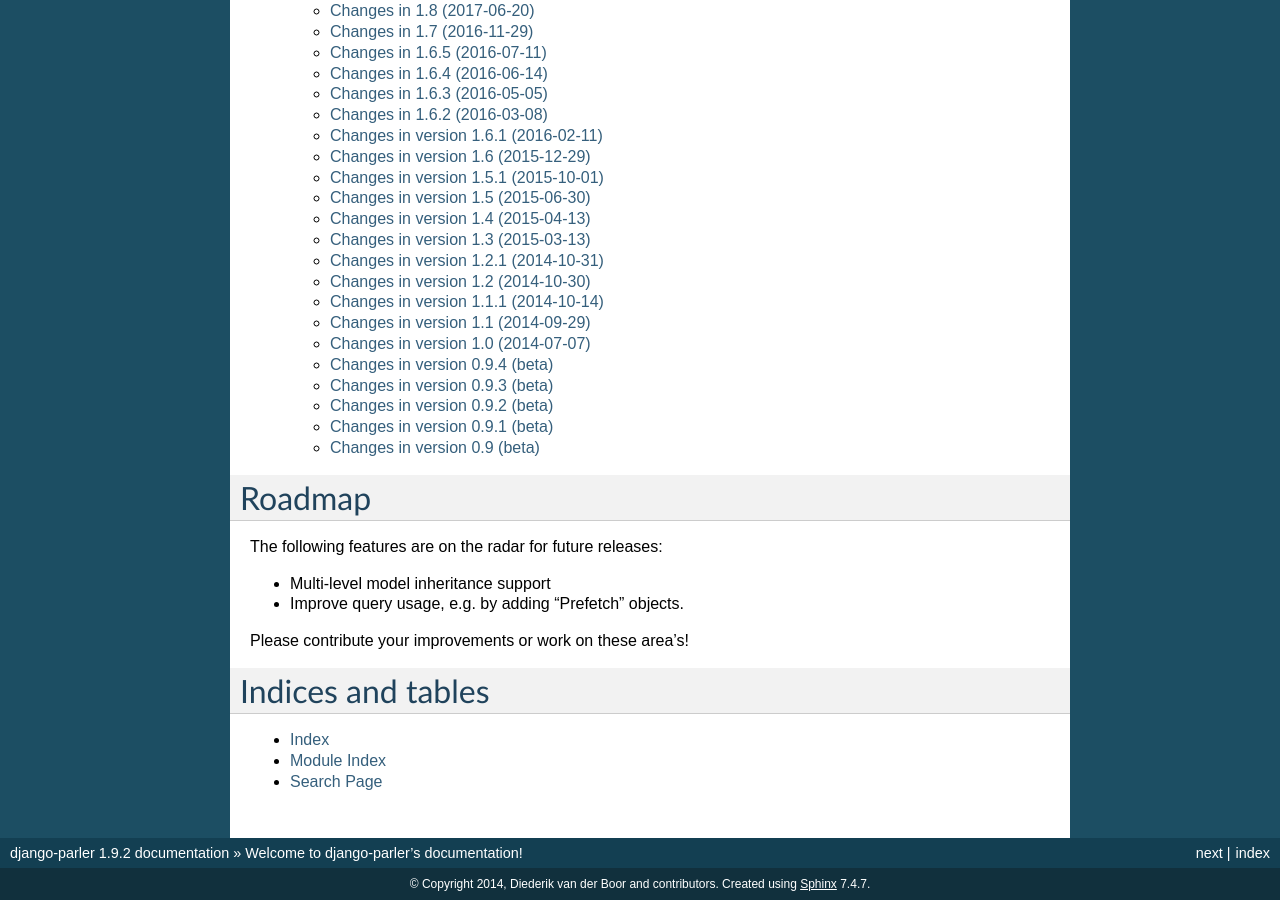
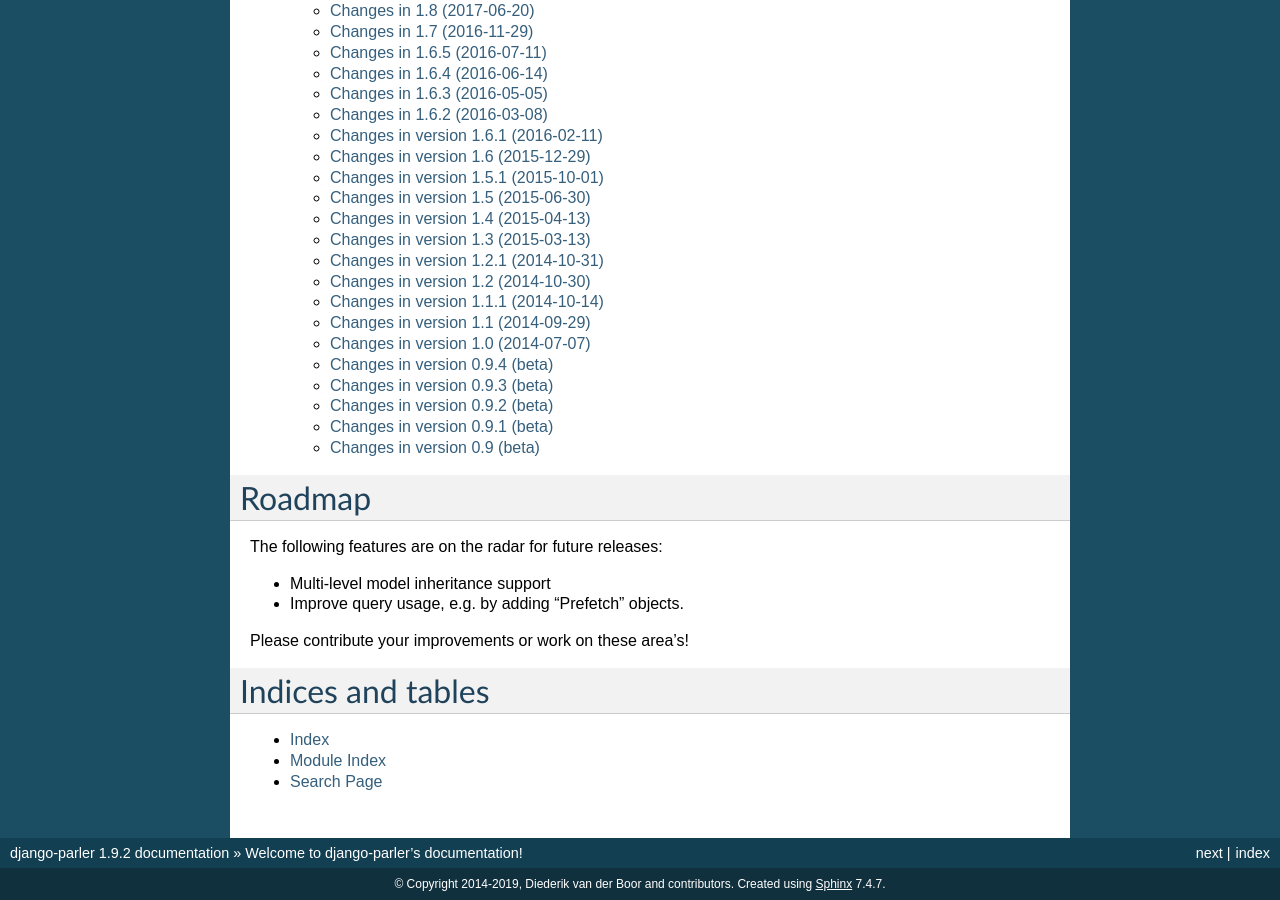
Before and after one commit to django-parler/django-parler, a Sphinx documentation site: the page built from docs/index.rst, in a window 1280 px wide and 900 px high, scrolled down 1796 px. Built offline with Sphinx 7.4.7, drawn with Linux system fonts in a browser that asks for light colours; part of the change alters nothing that is shown.

```diff
--- a/docs/_ext/djangodummy/requirements.txt
+++ b/docs/_ext/djangodummy/requirements.txt
@@ -1,3 +1,5 @@
 # for readthedocs
-Django==1.6.1
-djangorestframework==2.4.4
+# Remaining requirements are picked up from setup.py
+Django==2.2.3
+djangorestframework==3.10.1
+sphinxcontrib-django == 0.4
--- a/docs/_ext/djangodummy/settings.py
+++ b/docs/_ext/djangodummy/settings.py
@@ -3,11 +3,38 @@
 #
 # This file is placed in a subdirectory,
 # so the docs root won't be detected by find_packages()
+import os
 
 # Display sane URLs in the docs:
 STATIC_URL = '/static/'
 
-# Avoid error for missing the secret key
-SECRET_KEY = 'docs'
+# Required by Django
+SECRET_KEY = "foo"
+SITE_ID = 1
 
-SITE_ID = None
+INSTALLED_APPS = [
+    "parser",
+    "django.contrib.admin",
+    "django.contrib.auth",
+    "django.contrib.contenttypes",
+    "django.contrib.sites",
+]
+
+MIDDLEWARE = [
+    "django.contrib.sessions.middleware.SessionMiddleware",
+    "django.contrib.auth.middleware.AuthenticationMiddleware",
+    "django.contrib.messages.middleware.MessageMiddleware",
+]
+
+TEMPLATES = [
+    {
+        "BACKEND": "django.template.backends.django.DjangoTemplates",
+        "DIRS": (),
+        "OPTIONS": {
+            "loaders": (
+                "django.template.loaders.filesystem.Loader",
+                "django.template.loaders.app_directories.Loader",
+            )
+        },
+    }
+]
--- a/docs/_ext/djangoext/roles.py
+++ /dev/null
@@ -1,9 +0,0 @@
-# Allow :django:setting:`SITE_ID` to work.
-
-
-def setup(app):
-    app.add_crossref_type(
-        directivename = "setting",
-        rolename = "setting",
-        indextemplate = "pair: %s; setting",
-    )
--- a/docs/conf.py
+++ b/docs/conf.py
@@ -37,7 +37,7 @@ extensions = [
     'sphinx.ext.autodoc',
     'sphinx.ext.graphviz',
     'sphinx.ext.intersphinx',
-    'djangoext.roles',
+    'sphinxcontrib_django',
 ]
 
 # Add any paths that contain templates here, relative to this directory.
@@ -54,7 +54,7 @@ master_doc = 'index'
 
 # General information about the project.
 project = u'django-parler'
-copyright = u'2014, Diederik van der Boor and contributors'
+copyright = u'2014-2019, Diederik van der Boor and contributors'
 
 # The version info for the project you're documenting, acts as replacement for
 # |version| and |release|, also used in various other places throughout the
@@ -270,7 +270,7 @@ texinfo_documents = [
 
 # Example configuration for intersphinx: refer to the Python standard library.
 intersphinx_mapping = {
-    'http://docs.python.org/': None,
-    'https://docs.djangoproject.com/en/dev': 'https://docs.djangoproject.com/en/dev/_objects',
+    'https://docs.python.org/3/': None,
+    'https://docs.djangoproject.com/en/dev': 'https://docs.djangoproject.com/en/dev/_objects/',
     'polymorphic': ('https://django-polymorphic.readthedocs.io/en/latest/', None),
 }
```
Also changed, not shown: docs/_ext/djangoext/__init__.py (deleted), 1 other file.
